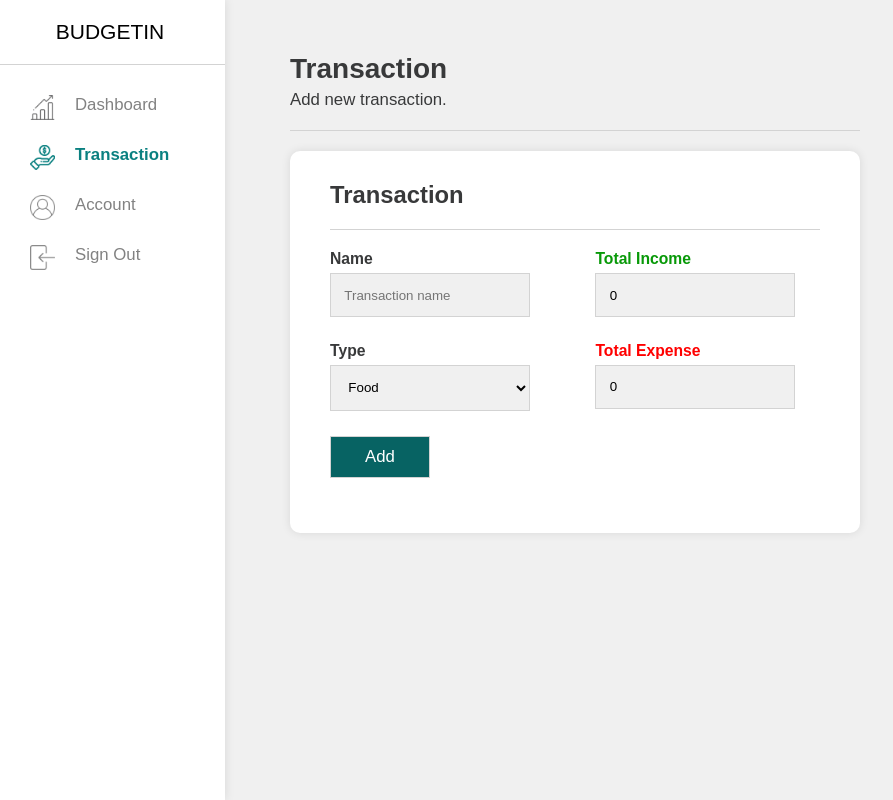
After one commit to wahyucandra30/Budgetin, a PHP site: page /transaction.html in a window 1280 px wide. The commit adds this page. Shown: the whole page, without its empty margins (0-893 px from the left). Run offline with PHP 8.4, Linux system fonts and the light colour scheme.

Commit message:
Apus jurnal

```diff
--- /dev/null
+++ b/app/css/style-app-transaction.css
@@ -0,0 +1,22 @@
+.btn-add
+{
+    padding: 0.6em;
+    box-sizing: border-box;
+    outline: none;
+    width: 100px;
+    border: 1px solid #d3d3d3;
+    font-size: 1.2rem;
+
+    background-color: #076363;
+    color: #ffffff;
+
+    cursor: pointer;
+}
+#title-income
+{
+    color: #089908;
+}
+#title-expense
+{
+    color: #ff0000;
+}
--- a/app/css/style-global-app.css
+++ b/app/css/style-global-app.css
@@ -40,6 +40,7 @@ body, html, .wrapper
 
 .content-right{
     float: right;
+    width: 40%;
     margin-top: 0px;
 }
 .logo-sidebar
--- a/app/js/add-transaction.js
+++ b/app/js/add-transaction.js
@@ -1,37 +1,5 @@
 $(document).ready(function(){
     $(".btn-add").click(function(){
-        $("#no-indent").append('<li>'+
-        '<div class="pane-content">'+
-            '<h2>Transaction</h2>' +
-            '<form id="form_transaction" action="phpscripts/transactions_insert.php" method="POST" name="form_transaction" autocomplete="off">'+
-                '<ul>'+
-                    '<li>'+
-                        '<div class="div-l">'+
-                            '<label>Name</label>'+
-                            '<input type="text" value="" id="name" name="name" placeholder="Transaction name" class="textfield">'+
-                        '</div>'+
-                        '<div class="div-r">'+
-                            '<label id="title-income">Total Income</label>'+
-                            '<input type="number" value="0" id="income" name="income" placeholder="Total expense" class="textfield" min="0" step="10000">'+
-                        '</div>'+
-                    '</li>'+
-                    '<li>'+
-                        '<div class="div-l">'+
-                            '<label>Description</label>'+
-                            '<textarea style="resize:none" value="" id="desc" name="desc" placeholder="Transaction description" class="textfield" rows="4" cols="50"></textarea>'+
-                        '</div>'+
-                        '<div class="div-r">'+
-                            '<label id="title-expense">Total Expense</label>'+
-                            '<input type="number" value="0" id="expense" name="expense" placeholder="Total expense" class="textfield" min="0" step="10000">'+
-                        '</div>'+
-                    '</li>'+
-                    '<li>'+
-                        '<input type="submit" class="btn-save" value="Save">'+
-                        '<div id="error2"></div>'+
-                    '</li>'+
-                '</ul>'+
-            '</form>'+
-        '</div>'+
-    '</li>');
+        $(".content-middle ul").append('');
     });
 });
--- /dev/null
+++ b/app/transaction.html
@@ -0,0 +1,95 @@
+<!DOCTYPE html>
+
+<html>
+    <head>
+        <meta charset="utf-8">
+        <link rel="shortcut icon" href="img/icons/favicon.ico" type="image/x-icon">
+        <link rel="icon" href="img/icons/favicon.ico" type="image/x-icon">
+        <title>transaction | Budgetin</title>
+        <meta name="description" content="Budgetin transaction Page">
+        <meta name="viewport" content="width=device-width, initial-scale=1">
+        <link rel="stylesheet" type="text/css" href="css/style-global-app.css">
+        <link rel="stylesheet" type="text/css" href="css/style-app-transaction.css">
+        <script src="js/jquery-min3.5.1.js"></script>
+        <script src="js/add-transaction.js"></script>
+    </head>
+    <body>
+        <div class="wrapper">
+<!-- ----------------------------------------------SIDEBAR------------------------------------------------- -->
+            <div class="container-sidebar">
+                <div class="container-sidebar-logo">
+                    <a href="" class="logo-sidebar">BUDGETIN</a>
+                </div>
+                <div class="nav-and-acc">
+                    <ul>
+                        <li>
+                            <button onclick="location.href='dashboard.html'"class="btn-sidebar">
+                                <img src="img/icons/bar-chart.png" class="icons-sidebar">Dashboard</a>
+                            </button>
+                        </li>
+                        <li>
+                            <button class="btn-sidebar btn-sidebar-active">
+                                <img src="img/icons/payment-active.png" class="icons-sidebar">Transaction</a>
+                            </button>
+                        </li>
+                        <li>
+                            <button onclick="location.href='account.php'" class="btn-sidebar">
+                                <img src="img/icons/user.png" class="icons-sidebar">Account</a>
+                            </button>
+                        </li>
+                        <li>
+                            <button onclick="location.href='landing.html'" class="btn-sidebar">
+                                <img src="img/icons/logout.png" class="icons-sidebar">Sign Out</a>
+                            </button>
+                        </li>
+                    </ul>
+                </div>
+            </div>
+            <div class="container-content">
+                <div class="content-middle">
+                    <div class="container-content-title">
+                        <h2>Transaction</h2>
+                        <p>Add new transaction.</p>
+                    </div>
+                    <div class="pane-content">
+                        <h2>Transaction</h2>
+                        <form id="form_transaction" action="phpscripts/transactions_insert.php" method="POST" name="form_transaction" autocomplete="off">
+                            <ul>
+                                <li>
+                                    <div class="div-l">
+                                        <label>Name</label>
+                                        <input type="text" value="" id="name" name="name" placeholder="Transaction name" class="textfield">
+                                    </div>
+                                    <div class="div-r">
+                                        <label id="title-income">Total Income</label>
+                                        <input type="number" value="0" id="income" name="income" placeholder="Total expense" class="textfield" min="0" step="10000">
+                                    </div>
+                                </li>
+                                <li>
+                                    <div class="div-l">
+                                        <label>Type</label>
+                                        <select id="type" name="type" class="textfield">
+                                            <option value="Food">Food</option>
+                                            <option value="Transportation">Transportation</option>
+                                            <option value="Bill">Bill</option>
+                                            <option value="Debt">Debt</option>
+                                          </select>
+                                    </div>
+                                    <div class="div-r">
+                                        <label id="title-expense">Total Expense</label>
+                                        <input type="number" value="0" id="expense" name="expense" placeholder="Total expense" class="textfield" min="0" step="10000">
+                                    </div>
+                                </li>
+                                <li>
+                                    <input type="submit" class="btn-add" value="Add">
+                                    <div id="error2"></div>
+                                </li>
+                            </ul>
+                        </form>
+                    </div>
+                </div>
+            </div>
+
+        </div>
+    </body>
+</html>
```
Also changed, not shown: app/css/style-app-dashboard.css (+6 -3 lines), app/css/style-app-transactions.css (deleted, +0 -30 lines), app/dashboard.html (+8 -14 lines), app/journal.html (deleted, +0 -53 lines), app/transactions.html (deleted, +0 -68 lines).
